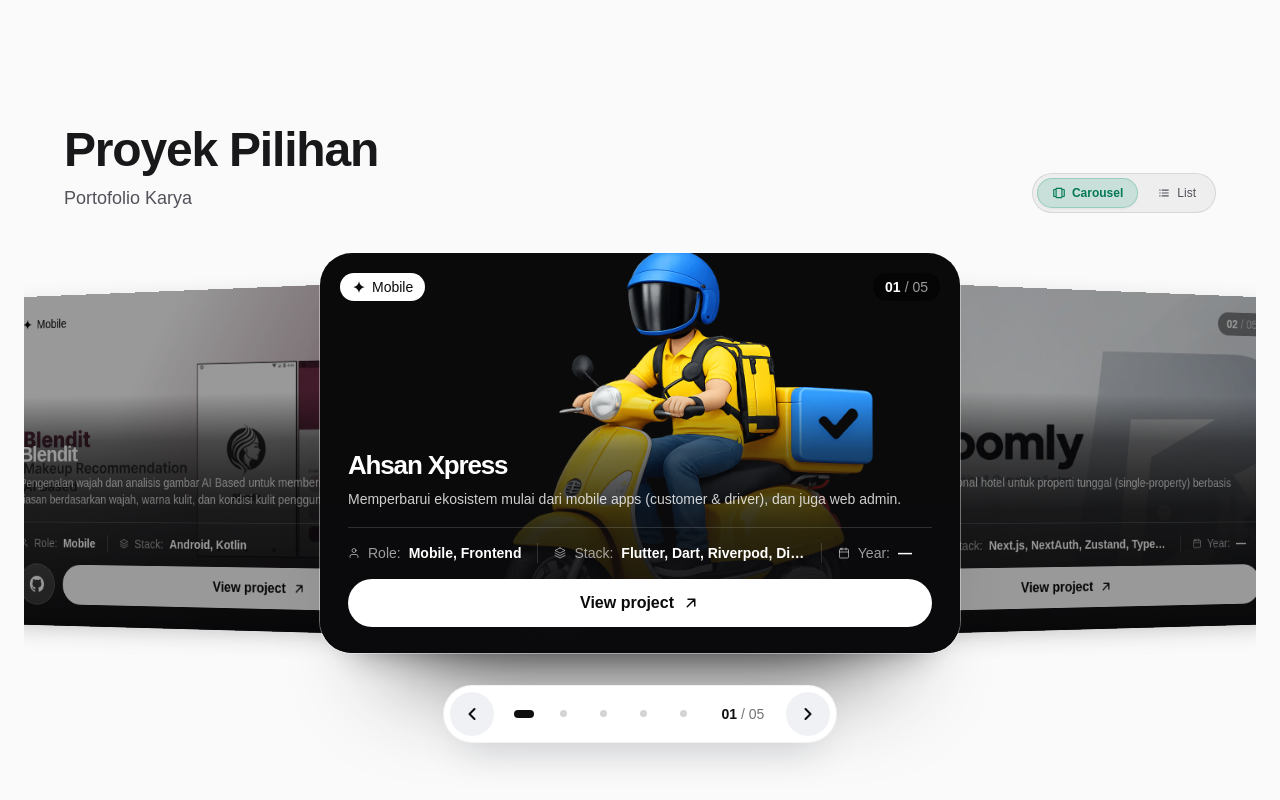
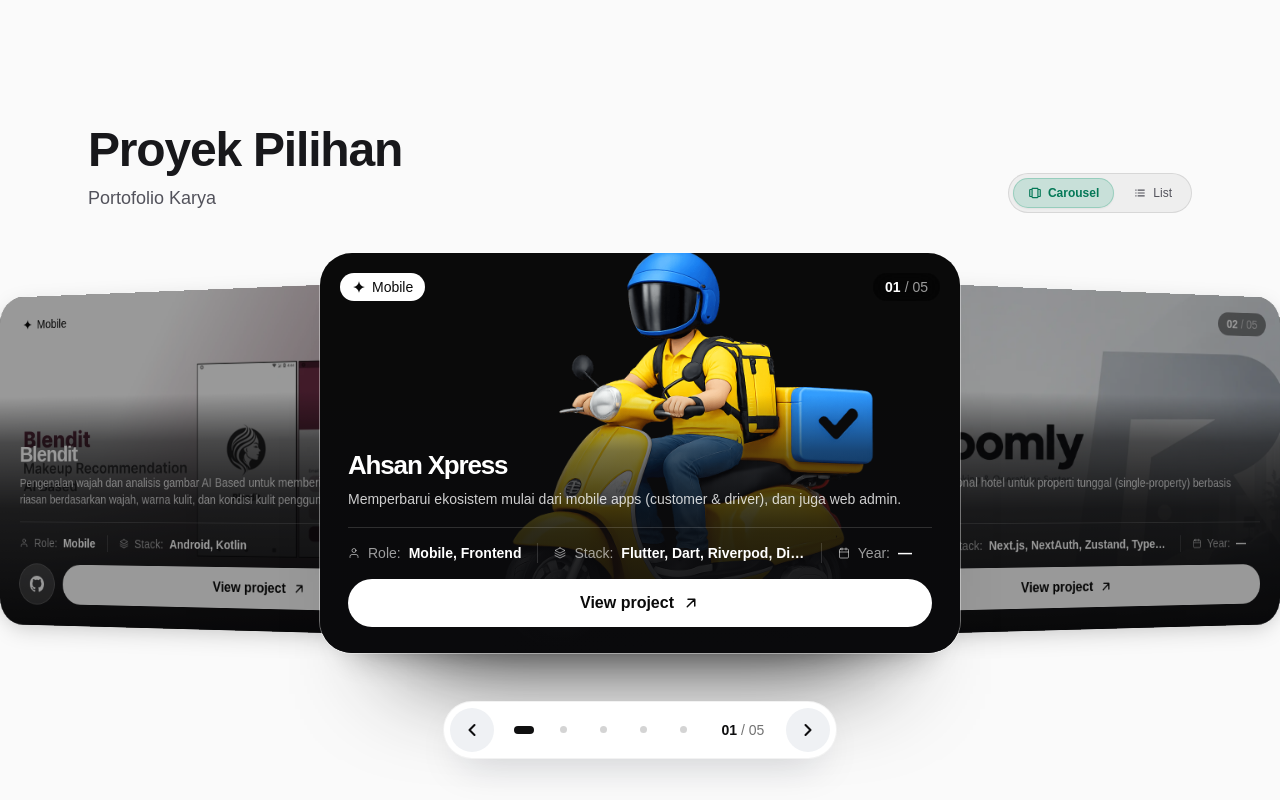
Before and after one commit to aldnazr/portofoliov2, a Next.js app: page / in a window 1280 px wide. Shown: the part 1160-1960 px from the top of the page. Built offline with nearby package versions, Linux system fonts and the light colour scheme; a web font is replaced by a local one.

Commit message:
fix(layout): move horizontal gutters to individual sections
Move responsive padding from the homepage wrapper to content sections so components like the project carousel can control their own width while other sections stay aligned. Remove tabular-number styling from carousel pagination.

```diff
--- a/app/(pages)/projects/[slug]/page.tsx
+++ b/app/(pages)/projects/[slug]/page.tsx
@@ -80,7 +80,7 @@ export default async function ProjectDetailPage({
       <BackgroundMesh />
 
       {/* Main Content */}
-      <div className="relative z-10 mx-auto max-w-6xl px-4 sm:px-6 pt-8 sm:pt-24 pb-16 sm:pb-24">
+      <div className="relative z-10 px-4 sm:px-6 mx-auto max-w-6xl px-4 sm:px-6 pt-8 sm:pt-24 pb-16 sm:pb-24">
         <div className="mt-2 sm:mt-8 space-y-8 sm:space-y-10">
           <Breadcrumb currentLabel={project.name} />
           <BackLink href="/#project" label="Kembali ke Portofolio" />
--- a/app/page.tsx
+++ b/app/page.tsx
@@ -17,7 +17,7 @@ export default function Home() {
       <Header />
 
       {/* Main Content Container */}
-      <main className="relative px-4 sm:px-6 pt-16 sm:pt-24 pb-24 space-y-28 sm:space-y-36">
+      <main className="relative pt-16 sm:pt-24 pb-24 space-y-28 sm:space-y-36">
         <HeroSection />
         <AboutSection />
         <ProjectsSection />
--- a/components/about-section.tsx
+++ b/components/about-section.tsx
@@ -17,7 +17,10 @@ export default function AboutSection() {
   );
 
   return (
-    <section id="about" className="space-y-8 scroll-mt-28 mx-auto max-w-6xl">
+    <section
+      id="about"
+      className="space-y-8 scroll-mt-28 px-4 sm:px-6 mx-auto max-w-6xl"
+    >
       <SectionHeader badge="Tentang Saya" title="Kemampuan" />
 
       <div className="p-1.5 rounded-4xl border border-hairline bg-overlay-faint">
--- a/components/contact-section.tsx
+++ b/components/contact-section.tsx
@@ -54,7 +54,10 @@ export default function ContactSection() {
   };
 
   return (
-    <section id="contact" className="scroll-mt-28 mx-auto max-w-6xl">
+    <section
+      id="contact"
+      className="scroll-mt-28 px-4 sm:px-6 mx-auto max-w-6xl"
+    >
       <div className="p-1.5 rounded-[2.5rem] border border-accent-wash-border bg-linear-to-b from-accent-wash via-overlay-faint to-transparent">
         <div className="p-8 sm:p-14 rounded-[2.125rem] bg-surface border border-hairline-soft text-center space-y-8">
           <span className="px-3 py-1 rounded-full text-[10px] uppercase tracking-[0.2em] font-mono text-accent-strong border border-accent-wash-border bg-accent-wash inline-block">
--- a/components/experience-section.tsx
+++ b/components/experience-section.tsx
@@ -5,7 +5,7 @@ export default function ExperienceSection() {
   return (
     <section
       id="experience"
-      className="space-y-10 scroll-mt-28 mx-auto max-w-6xl"
+      className="space-y-10 scroll-mt-28 px-4 sm:px-6 mx-auto max-w-6xl"
     >
       <SectionHeader badge="Riwayat Karir" title="Pengalaman Profesional" />
 
--- a/components/hero-section.tsx
+++ b/components/hero-section.tsx
@@ -4,7 +4,7 @@ import { ArrowIcon, GithubIcon, LinkedinIcon } from "./icons";
 
 export default function HeroSection() {
   return (
-    <section className="space-y-10 mx-auto max-w-6xl">
+    <section className="space-y-10 px-4 sm:px-6 mx-auto max-w-6xl">
       <div className="inline-flex items-center gap-2 px-3.5 py-1.5 rounded-full border border-hairline bg-overlay text-xs text-muted tracking-wide font-mono">
         <svg
           className="w-3.5 h-3.5 text-accent"
--- a/components/project-carousel/carousel-pagination.tsx
+++ b/components/project-carousel/carousel-pagination.tsx
@@ -83,7 +83,7 @@ export function CarouselPagination({
         })}
       </ul>
 
-      <p className="mx-2 min-w-10 text-center font-medium text-sm text-neutral-500 tabular-nums dark:text-neutral-400">
+      <p className="mx-2 min-w-10 text-center font-medium text-sm text-neutral-500 dark:text-neutral-400">
         <span className="font-bold text-[#0f0f10] dark:text-white">
           {pad(active + 1)}
         </span>{" "}
--- a/components/project-carousel/project-carousel.tsx
+++ b/components/project-carousel/project-carousel.tsx
@@ -72,11 +72,55 @@ function getOffset(
 }
 
 function getSlot(offset: number): Slot {
-  return SLOTS[Math.min(Math.abs(offset), SLOTS.length - 1)];
+  const distance = Math.min(Math.abs(offset), SLOTS.length - 1);
+  const from = SLOTS[Math.floor(distance)];
+  const to = SLOTS[Math.ceil(distance)];
+  const t = distance - Math.floor(distance);
+  const mix = (a: number, b: number) => a + (b - a) * t;
+
+  return {
+    x: mix(from.x, to.x),
+    y: mix(from.y, to.y),
+    z: mix(from.z, to.z),
+    rotate: mix(from.rotate, to.rotate),
+    scale: mix(from.scale, to.scale),
+    opacity: mix(from.opacity, to.opacity),
+    dim: mix(from.dim, to.dim),
+  };
 }
 
-function getSlideStyle(offset: number): CSSProperties {
-  const slot = getSlot(offset);
+/** Interpolasi antar-slot, termasuk saat kartu loop melewati slot tersembunyi. */
+function getDragOffset(
+  index: number,
+  active: number,
+  progress: number,
+  total: number,
+  loop: boolean,
+): number {
+  const from = getOffset(index, active, total, loop);
+  if (progress === 0) return from;
+  const direction = Math.sign(progress);
+  const t = Math.abs(progress);
+  // Pada dua kartu, tetangga bisa masuk dari kedua sisi tergantung arah drag.
+  const start = loop && total === 2 && from !== 0 ? direction : from;
+  const end =
+    loop && total === 2 && from === 0 ?
+      -direction
+    : getOffset(index, active + direction, total, loop);
+
+  // Kartu yang berpindah sisi harus menghilang di belakang, bukan melintas depan.
+  if (loop && start * end < 0 && Math.abs(start - end) > 1) {
+    const hidden = SLOTS.length - 1;
+    // Kedua sisi bertemu di slot tersembunyi pada titik tengah.
+    return t < 0.5 ?
+        start + (Math.sign(start) * hidden - start) * (t * 2)
+      : Math.sign(end) * hidden +
+          (end - Math.sign(end) * hidden) * ((t - 0.5) * 2);
+  }
+  return start + (end - start) * t;
+}
+
+function getSlideStyle(offset: number, slot: Slot): CSSProperties {
   const dir = Math.sign(offset);
 
   return {
@@ -86,19 +130,21 @@ function getSlideStyle(offset: number): CSSProperties {
         `translate3d(calc(${CARD_W} * ${dir * slot.x}), calc(${CARD_W} * ${slot.y}), calc(${CARD_W} * ${slot.z})) rotateY(${dir * slot.rotate}deg) scale(${slot.scale})`
       ),
     opacity: slot.opacity,
-    zIndex: Math.max(0, 10 - Math.abs(offset)),
+    zIndex: Math.max(0, Math.round(10 - Math.abs(offset))),
     pointerEvents: slot.opacity === 0 ? "none" : undefined,
   };
 }
 
 const DRAG_START_PX = 10;
 const SWIPE_PX = 48;
+const DRAG_STEP = SLOTS[1].x; // jarak pusat kartu aktif ke slot tetangga
 
 type DragState = {
-  tracking: boolean;
+  pointerId: number | null;
   moved: boolean;
   startX: number;
   startY: number;
+  width: number;
 };
 
 export type ProjectCarouselProps = {
@@ -121,11 +167,13 @@ export function ProjectCarousel({
   const total = projects.length;
   const initialIndex = clamp(defaultIndex, 0, Math.max(total - 1, 0));
   const [active, setActive] = useState(initialIndex);
+  const [dragProgress, setDragProgress] = useState<number | null>(null);
   const drag = useRef<DragState>({
-    tracking: false,
+    pointerId: null,
     moved: false,
     startX: 0,
     startY: 0,
+    width: 0,
   });
 
   if (total === 0) return null;
@@ -158,43 +206,55 @@ export function ProjectCarousel({
     }
   };
 
-  // Swipe / drag: geser > SWIPE_PX pindah satu kartu. Pointer baru "ditangkap"
-  // setelah benar-benar menggeser, supaya klik biasa pada tombol tetap jalan.
+  // Kartu mengikuti pointer secara langsung; transisi CSS hanya dipakai saat
+  // melepas pointer agar posisi akhirnya menganimasi ke slot terdekat.
+  const getProgress = (dx: number, width: number) => {
+    const progress = clamp(-dx / (width * DRAG_STEP), -1, 1);
+    return loop ? progress : clamp(progress, -current, total - 1 - current);
+  };
+
   const handlePointerDown = (e: PointerEvent<HTMLDivElement>) => {
-    if (e.pointerType === "mouse" && e.button !== 0) return;
+    if (!e.isPrimary || (e.pointerType === "mouse" && e.button !== 0) || total < 2) return;
     drag.current = {
-      tracking: true,
+      pointerId: e.pointerId,
       moved: false,
       startX: e.clientX,
       startY: e.clientY,
+      width: (e.currentTarget.firstElementChild as HTMLElement).offsetWidth,
     };
   };
 
   const handlePointerMove = (e: PointerEvent<HTMLDivElement>) => {
     const d = drag.current;
-    if (!d.tracking || d.moved) return;
+    if (d.pointerId !== e.pointerId) return;
     const dx = e.clientX - d.startX;
     const dy = e.clientY - d.startY;
-    if (Math.abs(dx) > DRAG_START_PX && Math.abs(dx) > Math.abs(dy)) {
+    if (!d.moved) {
+      if (Math.abs(dx) <= DRAG_START_PX || Math.abs(dx) <= Math.abs(dy)) return;
       d.moved = true;
       e.currentTarget.setPointerCapture(e.pointerId);
     }
+    setDragProgress(getProgress(dx, d.width));
   };
 
   const handlePointerUp = (e: PointerEvent<HTMLDivElement>) => {
     const d = drag.current;
-    if (!d.tracking) return;
-    d.tracking = false;
+    if (d.pointerId !== e.pointerId) return;
+    d.pointerId = null;
     const dx = e.clientX - d.startX;
-    if (d.moved && Math.abs(dx) > SWIPE_PX) {
-      if (dx < 0) next();
-      else prev();
+    const progress = getProgress(dx, d.width);
+    // Pointer bisa dilepas tanpa event move terakhir: hitung ulang dari koordinat up.
+    setDragProgress(null);
+    if (d.moved && Math.abs(dx) > SWIPE_PX && progress !== 0) {
+      goTo(current + Math.sign(progress));
     }
   };
 
-  const handlePointerCancel = () => {
-    drag.current.tracking = false;
+  const handlePointerCancel = (e: PointerEvent<HTMLDivElement>) => {
+    if (drag.current.pointerId !== e.pointerId) return;
+    drag.current.pointerId = null;
     drag.current.moved = false;
+    setDragProgress(null);
   };
 
   // Setelah drag, buang event click yang menyusul supaya tidak memicu klik kartu/tombol.
@@ -218,12 +278,13 @@ export function ProjectCarousel({
       )}
     >
       <div
-        className="relative mx-auto h-115 w-full touch-pan-y select-none sm:h-100"
+        className="relative mx-auto h-100 w-full touch-pan-y select-none"
         style={{
           perspective: "calc(var(--card-w) * 1.875)",
           // Titik hilang sedikit di bawah tengah kartu, seperti di referensi.
           perspectiveOrigin: "50% calc(var(--card-w) * 0.375)",
         }}
+        onDragStart={(e) => e.preventDefault()}
         onPointerDown={handlePointerDown}
         onPointerMove={handlePointerMove}
         onPointerUp={handlePointerUp}
@@ -231,8 +292,12 @@ export function ProjectCarousel({
         onClickCapture={handleClickCapture}
       >
         {projects.map((project, i) => {
-          const offset = getOffset(i, current, total, loop);
-          const isActive = offset === 0;
+          const isActive = i === current;
+          const offset =
+            dragProgress === null ?
+              getOffset(i, current, total, loop)
+            : getDragOffset(i, current, dragProgress, total, loop);
+          const slot = getSlot(offset);
 
           return (
             <div
@@ -243,10 +308,11 @@ export function ProjectCarousel({
               aria-hidden={isActive ? undefined : true}
               onClick={isActive ? undefined : () => goTo(i)}
               className={cn(
-                "absolute inset-x-0 top-0 mx-auto h-full w-(--card-w) transition-[transform,opacity] duration-650 ease-[cubic-bezier(0.22,1,0.36,1)] motion-reduce:transition-none",
+                "absolute inset-x-0 top-0 mx-auto h-full w-(--card-w) ease-[cubic-bezier(0.22,1,0.36,1)] motion-reduce:transition-none",
+                dragProgress === null && "transition-[transform,opacity] duration-650",
                 !isActive && "cursor-pointer",
               )}
-              style={getSlideStyle(offset)}
+              style={getSlideStyle(offset, slot)}
             >
               <ProjectCard
                 project={project}
@@ -257,10 +323,11 @@ export function ProjectCarousel({
               />
               <div
                 aria-hidden="true"
-                className="pointer-events-none absolute inset-0 rounded-4xl transition-colors duration-650 ease-[cubic-bezier(0.22,1,0.36,1)] motion-reduce:transition-none"
-                style={{
-                  backgroundColor: `rgba(0,0,0,${getSlot(offset).dim})`,
-                }}
+                className={cn(
+                  "pointer-events-none absolute inset-0 rounded-4xl ease-[cubic-bezier(0.22,1,0.36,1)] motion-reduce:transition-none",
+                  dragProgress === null && "transition-colors duration-650",
+                )}
+                style={{ backgroundColor: `rgba(0,0,0,${slot.dim})` }}
               />
             </div>
           );
@@ -268,7 +335,7 @@ export function ProjectCarousel({
       </div>
 
       <CarouselPagination
-        className="mt-6 sm:mt-8"
+        className="mt-10 sm:mt-12"
         total={total}
         active={current}
         onSelect={goTo}
--- a/components/projects-section.tsx
+++ b/components/projects-section.tsx
@@ -12,9 +12,9 @@ export default function ProjectsSection() {
     "carousel",
   );
 
-return (
+  return (
     <section id="project" className="space-y-10 scroll-mt-28">
-      <div className="flex flex-col sm:flex-row sm:items-end justify-between gap-4 mx-auto max-w-6xl">
+      <div className="flex flex-col sm:flex-row sm:items-end justify-between gap-4 px-4 sm:px-6 mx-auto max-w-6xl">
         <SectionHeader badge="Portofolio Karya" title="Proyek Pilihan" />
         <div
           role="group"
```
Also changed, not shown: components/projects-list.tsx (+3 -5 lines).
